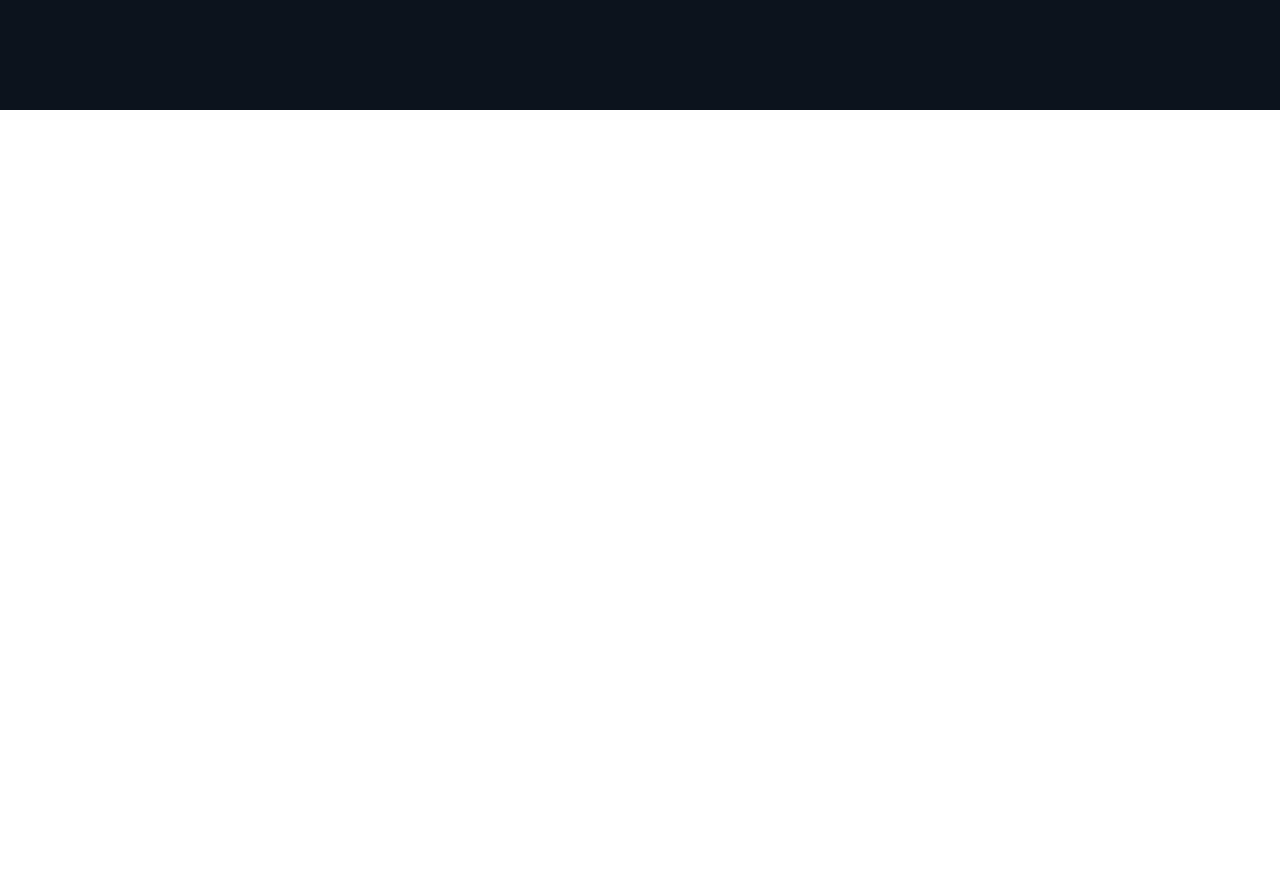
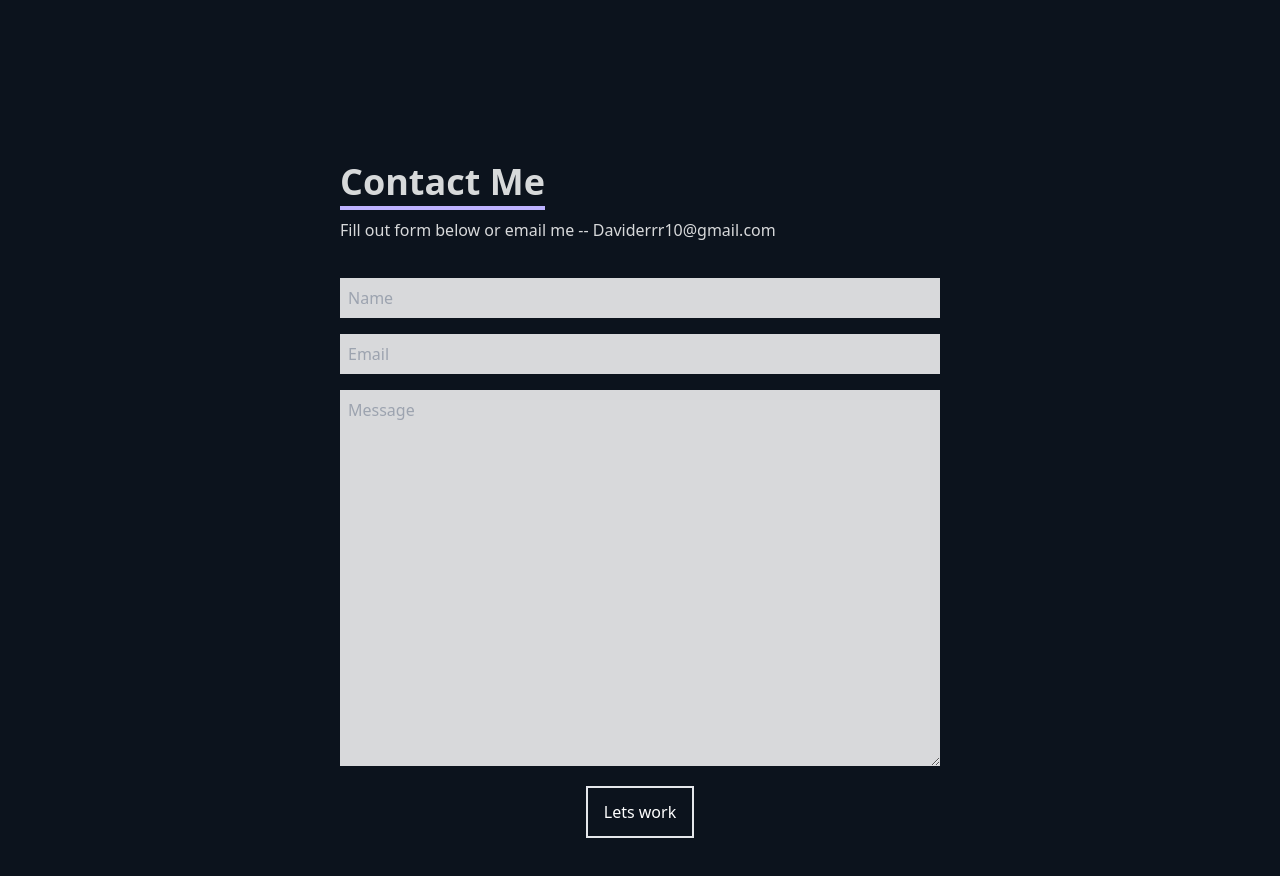
Before and after one commit to Daveerr/React-Portfolio, a React (Create React App) app in the folder portfolio-app/: page / in a window 1280 px wide. Shown: the part 1490-2366 px from the top of the page. Before the commit the page ends 1600 px from the top, so only its background shows below. Built offline with nearby package versions, Linux system fonts and the light colour scheme.

Commit message:
functional contact form

```diff
--- a/portfolio-app/src/App.js
+++ b/portfolio-app/src/App.js
@@ -1,6 +1,7 @@
 import { Navbar } from "./components/Navbar";
 import { Homepage } from "./components/Homepage";
 import Work from "./components/Work";
+import Contact from "./components/Contact";
 
 function App() {
   return (
@@ -8,6 +9,7 @@ function App() {
       <Navbar />
       <Homepage />
       <Work />
+      <Contact />
     </div>
   );
 }
--- /dev/null
+++ b/portfolio-app/src/components/Contact.js
@@ -0,0 +1,48 @@
+import React from "react";
+
+const contact = () => {
+  return (
+    <div
+      name="contact"
+      className="w-full h-screen bg-[#0c131d] text-white flex justify-center items-center p-4"
+    >
+      <form
+        method="POST"
+        action="https://getform.io/f/46f5a8a5-6d01-4c72-8100-5b0cb2016fac"
+        className="max-w-[600px] flex-col flex w-full"
+      >
+        <div className="pb-5">
+          <p className="text-4xl font-bold inline border-b-4 border-[#bdb2ff] text-[#ffffffd6]">
+            Contact Me
+          </p>
+          <p className="text-[#ffffffd6] py-4">
+            Fill out form below or email me -- Daviderrr10@gmail.com
+          </p>
+        </div>
+        <input
+          className="bg-[#ffffffd6] p-2 text-black"
+          type="text"
+          placeholder="Name"
+          name="name"
+        ></input>
+        <input
+          className="text-black my-4 p-2 bg-[#ffffffd6]"
+          type="text"
+          placeholder="Email"
+          name="email"
+        ></input>
+        <textarea
+          className="text-black bg-[#ffffffd6] p-2"
+          name="message"
+          rows="15"
+          placeholder="Message"
+        ></textarea>
+        <button className="text-white hover:text-black px-4 py-3   border-2 hover:bg-[#bdb2ff] hover:border-[#bdb2ff] my-5 mx-auto flex ">
+          Lets work
+        </button>
+      </form>
+    </div>
+  );
+};
+
+export default contact;
```
